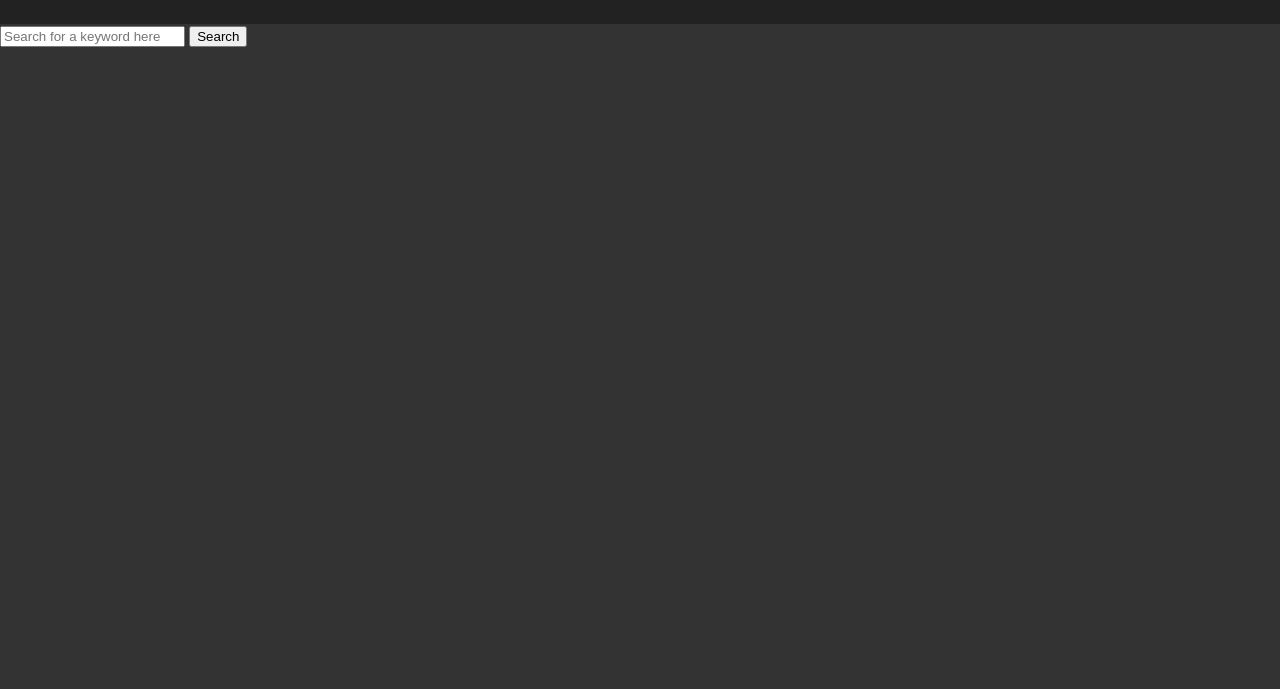
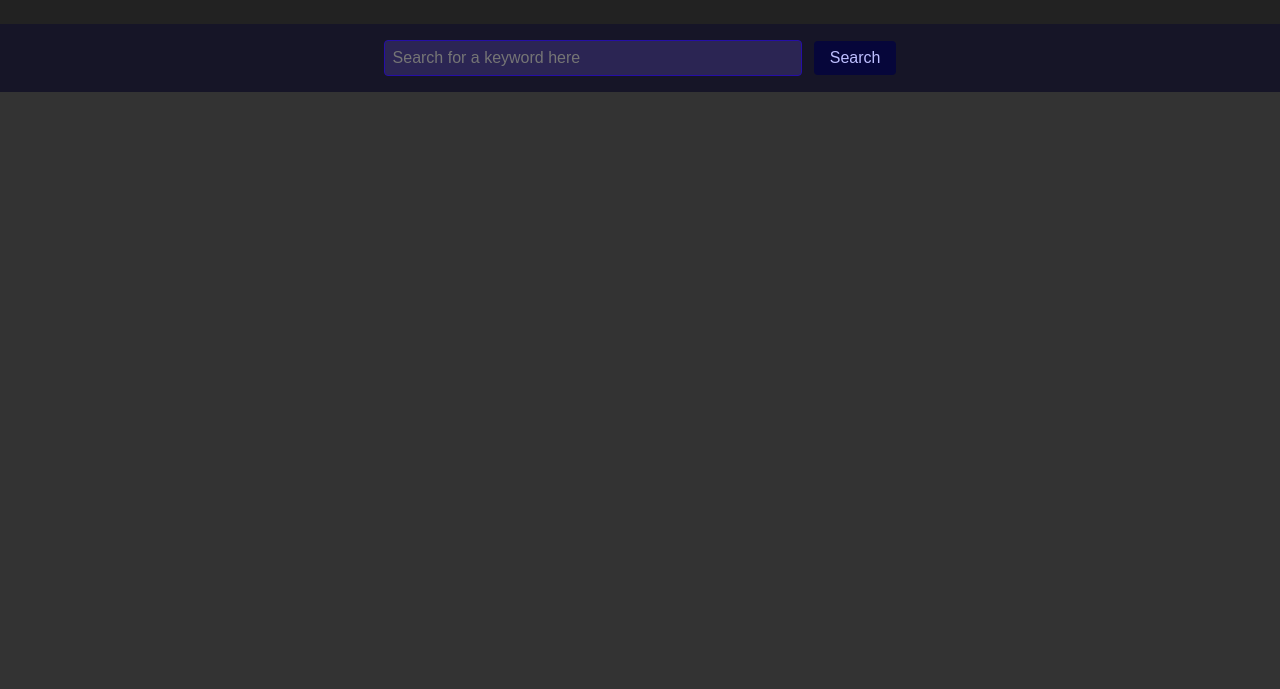
Before and after one commit to Do0ky/News-App, a website built with Parcel: page index.html in a window 1280 px wide. Shown: the part 111-800 px from the top of the page. Built offline with nearby package versions, Linux system fonts and the light colour scheme; no server answers.

Commit message:
update CSS search bar

```diff
--- a/style.css
+++ b/style.css
@@ -1,4 +1,4 @@
-/*General reset and typo*/
+/*Body reset, background, and font*/
 body {
     margin: 0;
     padding: 0;
@@ -60,3 +60,34 @@ p {
   font-size: 0.9em;
   margin: 1em;
 }
+
+/* search bar container */
+#search-container {
+  text-align: center;
+  padding: 1em;
+  background-color: #0403209d;
+}
+/* search bar input */
+#search-input {
+  padding: 0.5em;
+  width: 60%;
+  max-width: 400px;
+  font-size: 1em;
+  border: 1px solid #250ea7;
+  border-radius: 4px;
+  background-color: #51439e5d;
+}
+/* search button */
+#search-button {
+  padding: 0.5em 1em;
+  margin-left: 0.5em;
+  font-size: 1em;
+  border: none;
+  background-color: #010241be;
+  color: rgb(190, 191, 255);
+  border-radius: 4px;
+  cursor: pointer;
+}
+#search-button:hover {
+  background-color: #333;
+}
```
